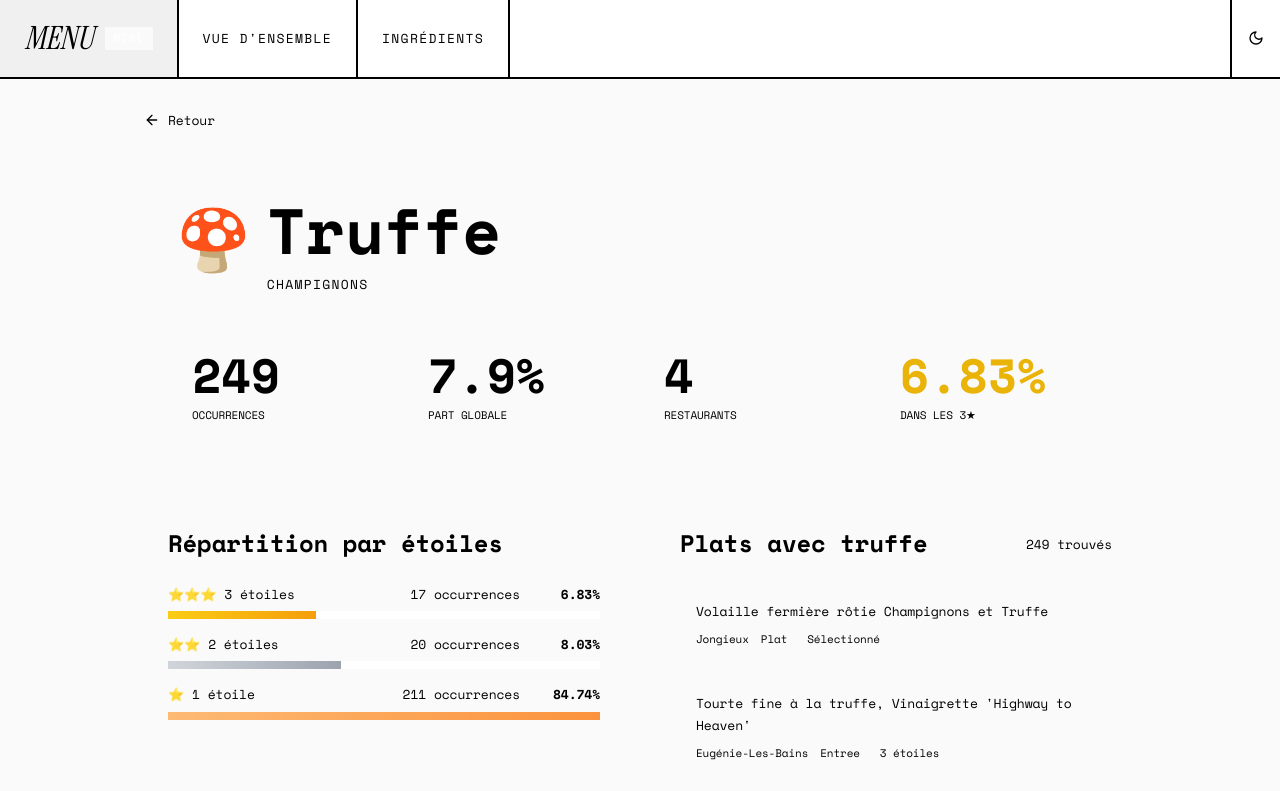
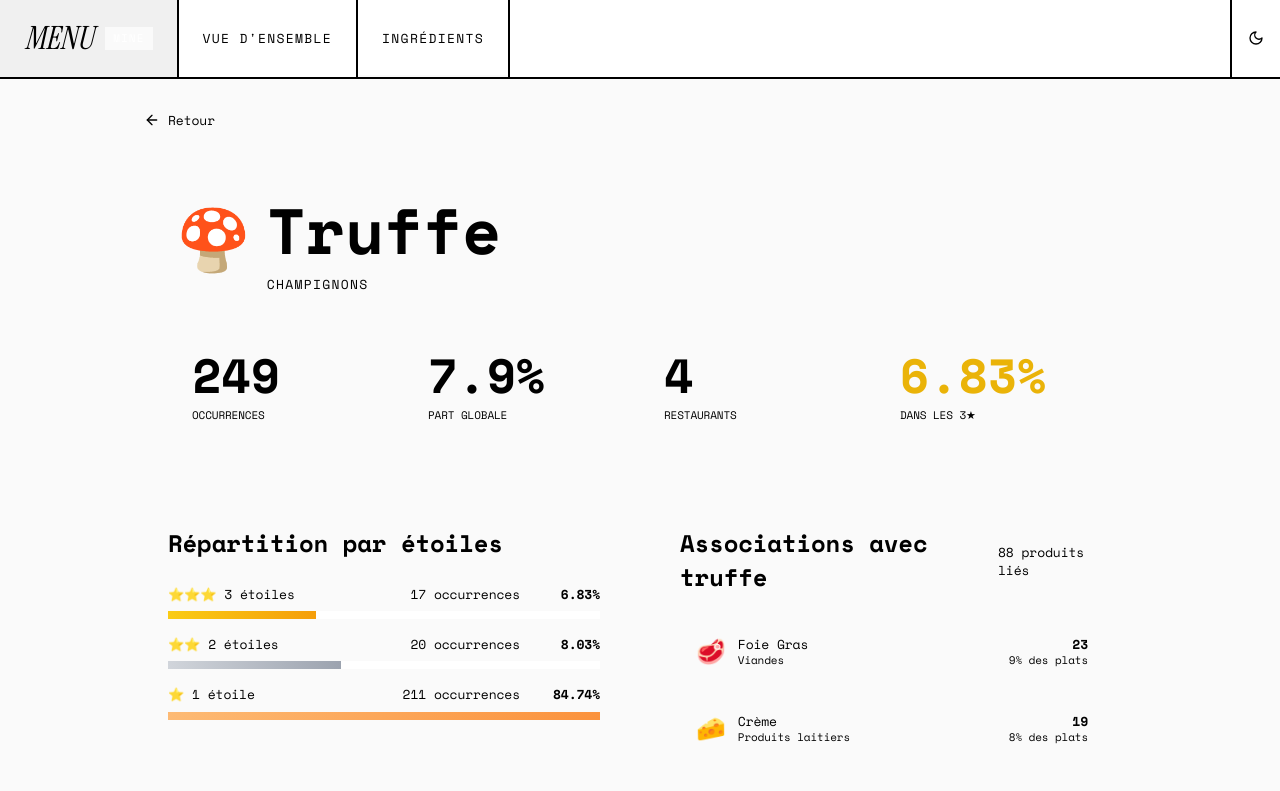
Before and after one commit to francois1791/table, a Next.js app: page /ingredients/truffe in a window 1280 px wide. Shown: the top 791 px of the page. Built offline with nearby package versions, Linux system fonts and the light colour scheme.

Commit message:
Replace dish suggestions with ingredient associations (co-occurrence analysis)

```diff
--- a/src/app/ingredients/[slug]/client.tsx
+++ b/src/app/ingredients/[slug]/client.tsx
@@ -1,6 +1,6 @@
 "use client";
 
-import { useState } from "react";
+import { useState, useMemo } from "react";
 import { motion } from "framer-motion";
 import Link from "next/link";
 import { ArrowLeft, ChevronDown, ChevronUp } from "lucide-react";
@@ -49,7 +49,7 @@ export default function IngredientDetailClient({
   ingredientsData,
   dishesWithIngredient
 }: IngredientDetailClientProps) {
-  const [showAllDishes, setShowAllDishes] = useState(false);
+  const [showAllAssociations, setShowAllAssociations] = useState(false);
 
   // Similar ingredients (same category)
   const similarIngredients = ingredientsData
@@ -57,10 +57,36 @@ export default function IngredientDetailClient({
     .sort((a, b) => b.frequency - a.frequency)
     .slice(0, 5);
 
-  // Limit displayed dishes
-  const displayedDishes = showAllDishes
-    ? dishesWithIngredient
-    : dishesWithIngredient.slice(0, 10);
+  // Calculate ingredient associations (co-occurrences)
+  const associations = useMemo(() => {
+    const cooccurrenceMap = new Map<string, { count: number; ingredient: Ingredient }>();
+
+    dishesWithIngredient.forEach((dish) => {
+      dish.ingredients.forEach((ingName) => {
+        if (ingName !== ingredient.name) {
+          const existing = cooccurrenceMap.get(ingName);
+          if (existing) {
+            existing.count++;
+          } else {
+            // Find the ingredient data
+            const ingData = ingredientsData.find((i) => i.name === ingName);
+            if (ingData) {
+              cooccurrenceMap.set(ingName, { count: 1, ingredient: ingData });
+            }
+          }
+        }
+      });
+    });
+
+    // Convert to array and sort by count
+    return Array.from(cooccurrenceMap.values())
+      .sort((a, b) => b.count - a.count);
+  }, [dishesWithIngredient, ingredient.name, ingredientsData]);
+
+  // Limit displayed associations
+  const displayedAssociations = showAllAssociations
+    ? associations
+    : associations.slice(0, 10);
 
   return (
     <div className="container mx-auto px-4 py-8 max-w-5xl">
@@ -184,7 +210,7 @@ export default function IngredientDetailClient({
           )}
         </div>
 
-        {/* Right Column - Dishes */}
+        {/* Right Column - Ingredient Associations */}
         <motion.div
           initial={{ opacity: 0, y: 20 }}
           animate={{ opacity: 1, y: 0 }}
@@ -192,44 +218,50 @@ export default function IngredientDetailClient({
           className="glass rounded-2xl p-6"
         >
           <div className="flex items-center justify-between mb-6">
-            <h2 className="text-xl font-semibold">Plats avec {ingredient.name}</h2>
+            <h2 className="text-xl font-semibold">Associations avec {ingredient.name}</h2>
             <span className="text-sm text-muted-foreground">
-              {dishesWithIngredient.length} trouvés
+              {associations.length} produits liés
             </span>
           </div>
 
-          {dishesWithIngredient.length === 0 ? (
+          {associations.length === 0 ? (
             <div className="text-center py-12">
-              <p className="text-muted-foreground">Aucun plat trouvé.</p>
+              <p className="text-muted-foreground">Aucune association trouvée.</p>
             </div>
           ) : (
             <>
               <div className="space-y-3 max-h-[600px] overflow-y-auto pr-2">
-                {displayedDishes.map((dish) => (
-                  <div
-                    key={dish.id}
-                    className="p-4 rounded-xl bg-surface-hover/50 hover:bg-surface-hover transition-colors"
+                {displayedAssociations.map((assoc) => (
+                  <Link
+                    key={assoc.ingredient.id}
+                    href={`/ingredients/${assoc.ingredient.id}`}
+                    className="flex items-center justify-between p-4 rounded-xl bg-surface-hover/50 hover:bg-surface-hover transition-colors"
                   >
-                    <p className="font-medium text-sm leading-relaxed">{dish.name}</p>
-                    <div className="flex items-center gap-3 mt-2 text-xs text-muted-foreground">
-                      {dish.city && <span className="capitalize">{dish.city}</span>}
-                      {dish.menuType && <span className="capitalize">{dish.menuType}</span>}
-                      {dish.stars && (
-                        <span className="px-2 py-0.5 rounded-full bg-accent-violet/10 text-accent-violet">
-                          {dish.stars}
-                        </span>
-                      )}
+                    <div className="flex items-center gap-3">
+                      <span className="text-xl">{assoc.ingredient.emoji || categoryEmojis[assoc.ingredient.category] || "🍽️"}</span>
+                      <div>
+                        <p className="font-medium capitalize">{assoc.ingredient.name}</p>
+                        <p className="text-xs text-muted-foreground">
+                          {categoryLabels[assoc.ingredient.category] || assoc.ingredient.category}
+                        </p>
+                      </div>
                     </div>
-                  </div>
+                    <div className="text-right">
+                      <span className="font-bold font-mono">{assoc.count}</span>
+                      <span className="text-xs text-muted-foreground block">
+                        {Math.round((assoc.count / dishesWithIngredient.length) * 100)}% des plats
+                      </span>
+                    </div>
+                  </Link>
                 ))}
               </div>
 
-              {dishesWithIngredient.length > 10 && (
+              {associations.length > 10 && (
                 <button
-                  onClick={() => setShowAllDishes(!showAllDishes)}
+                  onClick={() => setShowAllAssociations(!showAllAssociations)}
                   className="w-full mt-4 py-3 rounded-xl bg-surface hover:bg-surface-hover transition-colors text-sm font-medium flex items-center justify-center gap-2"
                 >
-                  {showAllDishes ? (
+                  {showAllAssociations ? (
                     <>
                       <ChevronUp className="w-4 h-4" />
                       Voir moins
@@ -237,7 +269,7 @@ export default function IngredientDetailClient({
                   ) : (
                     <>
                       <ChevronDown className="w-4 h-4" />
-                      Voir {dishesWithIngredient.length - 10} plats de plus
+                      Voir {associations.length - 10} associations de plus
                     </>
                   )}
                 </button>
```
